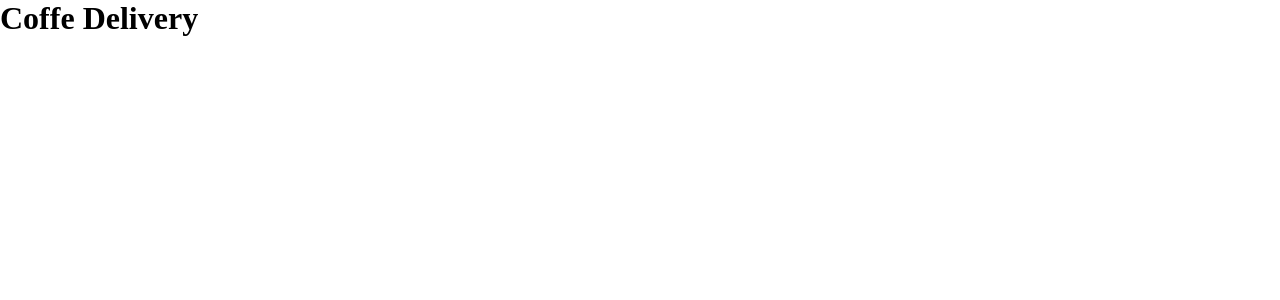
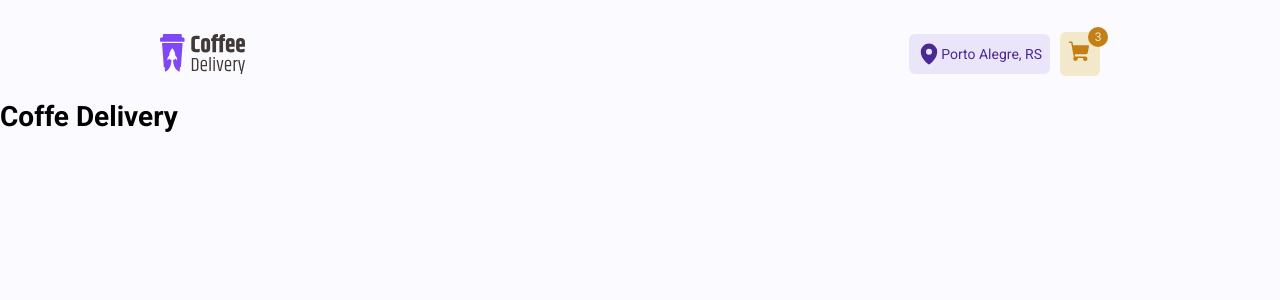
Before and after one commit to GustavoDuarteM/coffe-delivery, a React (Vite) app: page / in a window 1280 px wide. Shown: the top 300 px of the page. Built offline with nearby package versions, Linux system fonts and the light colour scheme.

Commit message:
add header component

```diff
--- a/src/App.tsx
+++ b/src/App.tsx
@@ -1,10 +1,12 @@
 import { ThemeProvider } from 'styled-components'
 import { dafaultTheme } from './styles/theme/default'
 import { GlobalStyle } from './styles/global'
+import { Header } from './components/header'
 
 export function App() {
   return (
     <ThemeProvider theme={dafaultTheme}>
+      <Header />
       <h1> Coffe Delivery </h1>
       <GlobalStyle />
     </ThemeProvider>
--- /dev/null
+++ b/src/components/header/index.tsx
@@ -0,0 +1,31 @@
+import {
+  Cart,
+  CartCounter,
+  CartIcon,
+  CompanyLogo,
+  HeaderContainer,
+  HeaderNav,
+  LocationCard,
+} from './styles'
+import companyLogo from './../../assets/CompanyLogo.svg'
+import { MapPin, ShoppingCart } from 'phosphor-react'
+
+export function Header() {
+  return (
+    <HeaderContainer>
+      <CompanyLogo src={companyLogo} alt="" />
+      <HeaderNav>
+        <LocationCard>
+          <MapPin size={24} weight="fill" />
+          <span>Porto Alegre, RS</span>
+        </LocationCard>
+        <Cart>
+          <CartIcon>
+            <ShoppingCart size={24} weight="fill" />
+          </CartIcon>
+          <CartCounter>3</CartCounter>
+        </Cart>
+      </HeaderNav>
+    </HeaderContainer>
+  )
+}
--- /dev/null
+++ b/src/components/header/styles.ts
@@ -0,0 +1,57 @@
+import styled from 'styled-components'
+
+export const HeaderContainer = styled.div`
+  display: flex;
+  align-items: center;
+  justify-content: space-between;
+  padding: 32px 160px;
+`
+
+export const CompanyLogo = styled.img``
+
+export const HeaderNav = styled.nav`
+  display: flex;
+  align-items: center;
+  justify-content: space-between;
+  gap: 10px;
+`
+export const Cart = styled.div`
+  display: flex;
+  align-items: center;
+  justify-content: center;
+  cursor: pointer;
+`
+
+export const CartIcon = styled.div`
+  border-radius: 6px;
+  padding: 8px;
+  background-color: ${(props) => props.theme['yellow-light']};
+  color: ${(props) => props.theme['yellow-dark']};
+`
+
+export const CartCounter = styled.div`
+  display: flex;
+  justify-content: center;
+  align-items: center;
+
+  width: 20px;
+  height: 20px;
+
+  position: relative;
+  left: -12px;
+  top: -17px;
+
+  border-radius: 999px;
+  font-size: 12px;
+  color: ${(props) => props.theme['yellow-light']};
+  background-color: ${(props) => props.theme['yellow-dark']};
+`
+
+export const LocationCard = styled.div`
+  display: flex;
+  align-items: center;
+  border-radius: 6px;
+  padding: 8px;
+  background: ${(props) => props.theme['purple-light']};
+  color: ${(props) => props.theme['purple-dark']};
+`
--- a/src/styles/global.ts
+++ b/src/styles/global.ts
@@ -6,4 +6,16 @@ export const GlobalStyle = createGlobalStyle`
     padding: 0;
     box-sizing: border-box;
   }
+
+  body{
+    background-color: ${(props) => props.theme.background};
+  }
+
+  body, input, textarea, button {
+    font-family: 'Roboto', sans-serif;
+    font-style: normal;
+    font-weight: 400;
+    font-size: 0.875rem;
+    line-height: 130%;
+  }
 `
--- a/src/styles/theme/default.ts
+++ b/src/styles/theme/default.ts
@@ -1,23 +1,22 @@
-export const dafaultTheme ={
-  white: "#FFF",
+export const dafaultTheme = {
+  white: '#FFF',
 
   yellow: '#DBAC2C',
   'yellow-light': '#F1E9C9',
   'yellow-dark': '#C47F17',
 
+  purple: '#9047f8',
+  'purple-light': '#EBE5F9',
+  'purple-dark': '#4B2995',
 
-  purple:'#9047f8',
-  'purple-light':'#EBE5F9',
-  'purple-dark':'#4B2995',
+  'base-title': '#272221',
+  'base-subtitle': '#403937',
+  'base-text': '#574F4D',
+  'base-label': '#8D8686',
+  'base-hover': '#D7D5D5',
+  'base-button': '#E6E5E5',
+  'base-input': '#EDEDED',
+  'base-card': '#F3F2F2',
 
-  'base-title':'#272221',
-  'base-subtitle':'#403937',
-  'base-text':'#574F4D',
-  'base-label':'#8D8686',
-  'base-hover':'#D7D5D5',
-  'base-button':'#E6E5E5',
-  'base-input':'#EDEDED',
-  'base-card':'#F3F2F2',
-
-  background:'#FAFAFF',
+  background: '#FAFAFF',
 }
```
Also changed, not shown: .eslintrc.cjs, src/assets/CompanyLogo.svg (added).
